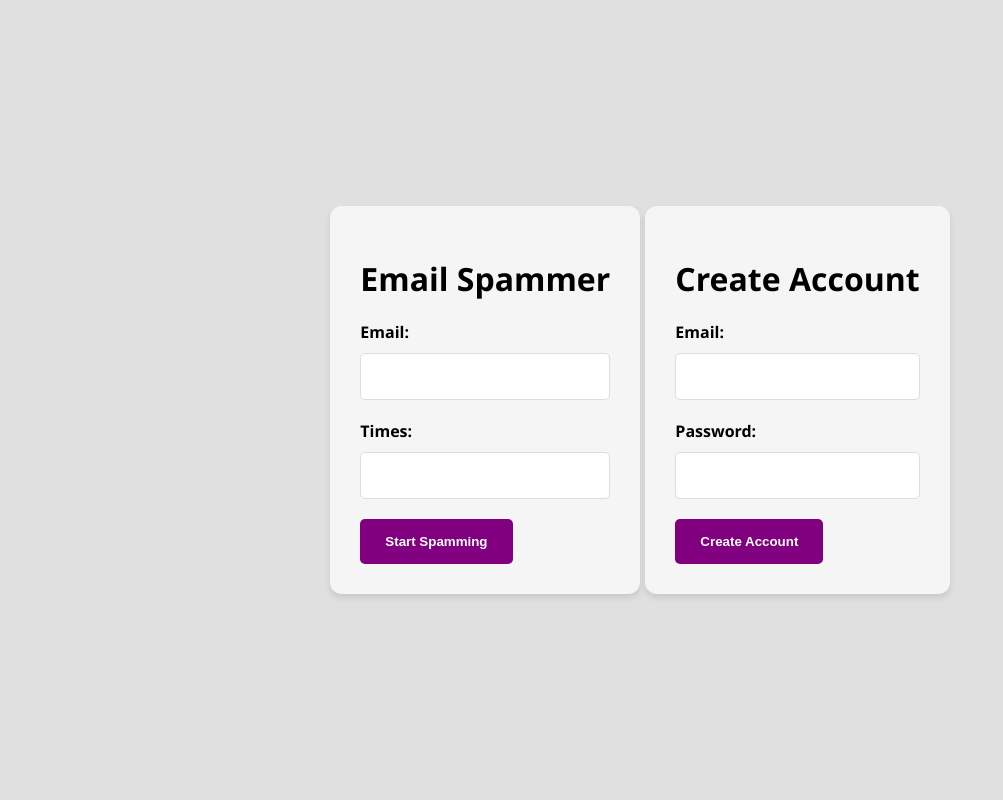
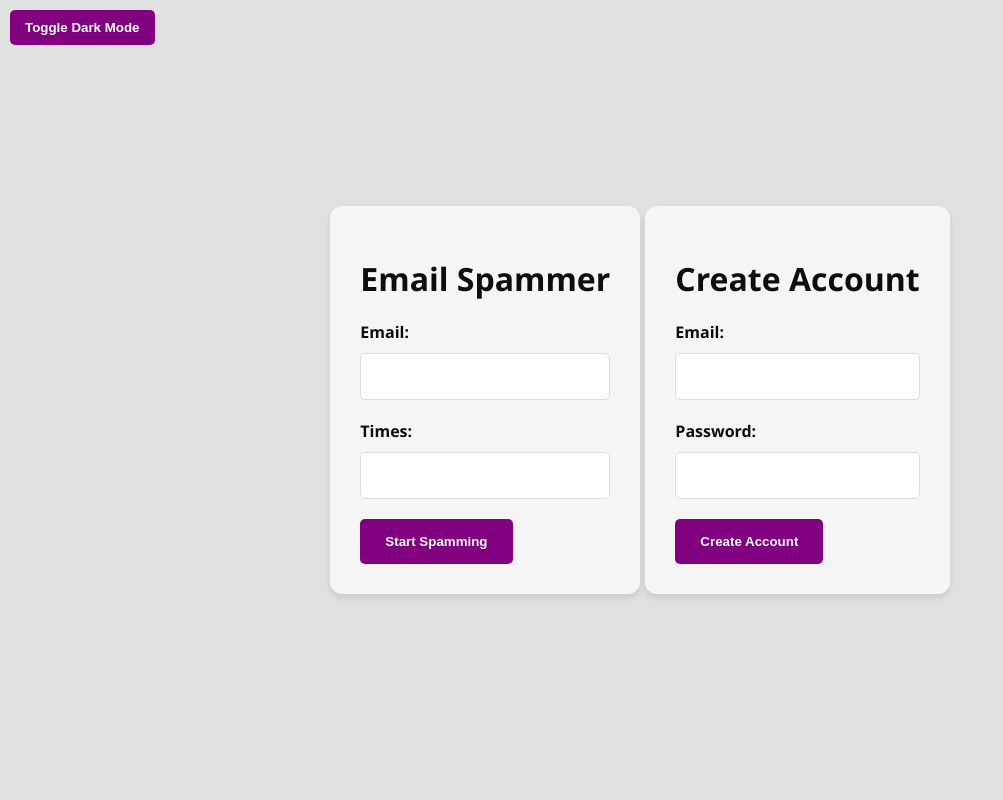
Before and after one commit to Daulaires/LittleCaesars, a Flask app: page / in a window 1280 px wide. Shown: the whole page, without its empty margins (0-1003 px from the left). Run offline with Flask 3, Linux system fonts and the light colour scheme.

```diff
--- a/webserver/templates/index.html
+++ b/webserver/templates/index.html
@@ -76,9 +76,44 @@
         button[type="submit"]:hover {
             background-color: #6a5acd; /* Slightly lighter purple */
         }
+
+        body.light-mode {
+            background-color: #e0e0e0; /* Light gray */
+            color: #0d0d0d; /* Dark text for light background */
+        }
+
+        body.dark-mode {
+            background-color: #333; /* Dark gray */
+            color: #000000; /* Light text for dark background */
+        }
+
+        body.dark-mode form {
+            background-color: #0d0d0d; /* Dark gray */
+            color: #800080; /* Light text for dark background */
+        }
+        #themeToggle {
+            position: absolute;
+            top: 10px;
+            left: 10px;
+            background-color: #800080; /* Dark purple */
+            color: white;
+            padding: 10px 15px;
+            border: none;
+            border-radius: 5px;
+            cursor: pointer;
+            font-weight: bold;
+            transition: background-color 0.3s ease;
+        }
+
+        #themeToggle:hover {
+            background-color: #6a5acd; /* Slightly lighter purple */
+        }
+
+
     </style>
 </head>
-<body>
+<body class="light-mode">
+    <button id="themeToggle">Toggle Dark Mode</button>
     <div class="container">
         <form id="spamForm">
             <h1>Email Spammer</h1>
@@ -88,7 +123,6 @@
             <input type="number" id="times" name="times" min="1" required><br>
             <button type="submit">Start Spamming</button>
         </form>
-
         <form id="createAccountForm">
             <h1>Create Account</h1>
             <label for="email">Email:</label>
@@ -97,11 +131,24 @@
             <input type="string" id="password" name="password" required><br>
             <button type="submit">Create Account</button>
         </form>
-
     </div>
-
     <script src="{{ url_for('static', filename='js/spam.js') }}"></script>
     <script src="{{ url_for('static', filename='js/createAccount.js') }}"></script>
+    <script>
+        document.addEventListener('DOMContentLoaded', function() {
+            const toggleButton = document.getElementById('themeToggle');
+            const body = document.body;
 
+            toggleButton.addEventListener('click', function() {
+                if (body.classList.contains('dark-mode')) {
+                    body.classList.remove('dark-mode');
+                    body.classList.add('light-mode');
+                } else {
+                    body.classList.remove('light-mode');
+                    body.classList.add('dark-mode');
+                }
+            });
+        });
+    </script>
 </body>
 </html>
```
Also changed, not shown: webserver/server.py (+7 -0 lines), webserver/static/js/createAccount.js (+7 -0 lines), webserver/static/js/spam.js (+7 -0 lines), webserver/static/python/index.py (+8 -1 lines).
